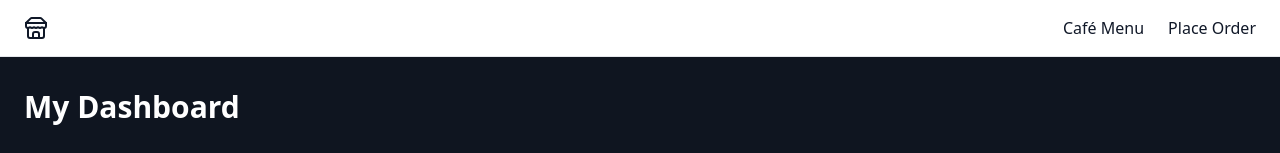
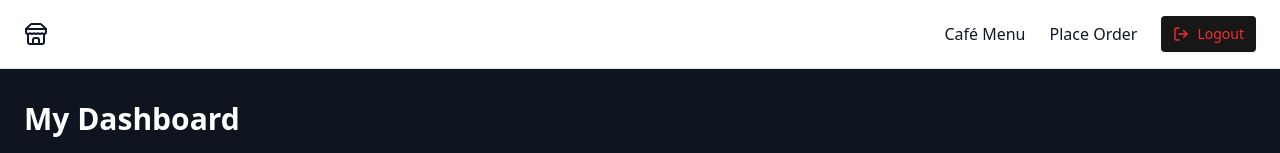
Before and after one commit to i-fetch/Jela-Confectionaries, a Next.js app: page /cafestore/cafeonitsha in a window 1280 px wide. Shown: the top 153 px of the page. Built offline with nearby package versions, Linux system fonts and the light colour scheme; no server answers.

Commit message:
Added Logout Button in neccessary layouts

```diff
--- a/app/cafestore/cafeonitsha/Dashboard.jsx
+++ b/app/cafestore/cafeonitsha/Dashboard.jsx
@@ -8,6 +8,7 @@ import { getUserOrder } from "@/controllers/getUserOrder"; // Import the getUser
 import DashboardTabs from "./_components/DashboardTabs/DashboardTabs";
 import { getUserReservation } from "@/controllers/getUserReservation";
 import { getUserFavorites } from "@/controllers/getUserFavorites";
+import LogOutBtn from "@/components/LogOut/LogOutBtn";
 
 export default async function Dashboard() {
   // Fetch the current user session
@@ -23,7 +24,7 @@ export default async function Dashboard() {
   // Fetch user reservations if a session exists
   const userReservations = currentUser ? await getUserReservation(currentUser.id) : [];
 
-    // Fetch user favorite products if a session exists
+  // Fetch user favorite products if a session exists
   const userFavorites = currentUser ? await getUserFavorites(currentUser.id) : [];
 
   return (
@@ -43,6 +44,8 @@ export default async function Dashboard() {
           <Link href="/cafestore/cafeonitsha/place-order" className="text-gray-900 font-medium hover:text-gray-900">
             Place Order
           </Link>
+          {/* Log out button */}
+          <LogOutBtn />
         </nav>
       </header>
 
--- a/components/LogOut/LogOutBtn.jsx
+++ b/components/LogOut/LogOutBtn.jsx
@@ -1,6 +1,8 @@
 "use client";
 
 import { signOut } from "next-auth/react";
+import { Button } from "../ui/button";
+import { LogOutIcon } from "lucide-react";
 // import { useRouter } from "next/navigation";
 
 export default function LogOutBtn() {
@@ -14,8 +16,8 @@ export default function LogOutBtn() {
   };
 
   return (
-    <button onClick={handleLogout} className="py-2 w-full text-left text-red-500 font-medium rounded">
-      Logout
-    </button>
+    <Button onClick={handleLogout} className="py-2 w-fit text-left text-red-500 font-medium rounded">
+     <LogOutIcon /> <span> Logout</span>
+    </Button>
   );
 }
```
